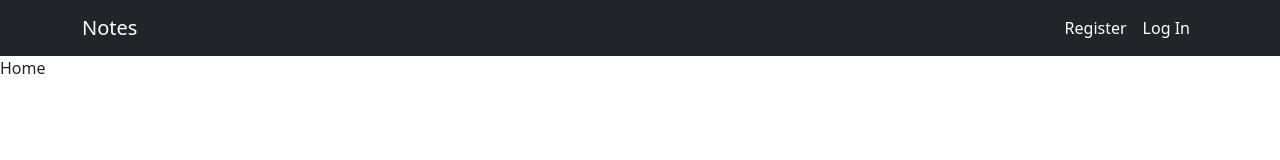
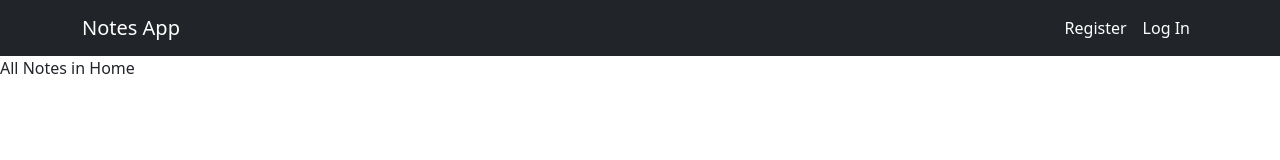
Before and after one commit to mzafar1999/notes-app-front-end-reactJS, a React (Create React App) app in the folder client/noteapp/: page / in a window 1280 px wide. Shown: the top 160 px of the page. Built offline with nearby package versions, Linux system fonts and the light colour scheme; the HTML template or start-up script is replaced by a standard one.

Commit message:
Register,Login and Navbar Created

```diff
--- a/client/noteapp/src/pages/Home.jsx
+++ b/client/noteapp/src/pages/Home.jsx
@@ -2,7 +2,7 @@ import React from 'react'
 
 const Home = () => {
   return (
-    <div>Home</div>
+    <div>All Notes in Home</div>
   )
 }
 
--- a/client/noteapp/src/pages/Login.jsx
+++ b/client/noteapp/src/pages/Login.jsx
@@ -34,7 +34,6 @@ const Login = () => {
             <Input placeholder='Password' type='password' />
             <Button className='btn btn-primary'> Login </Button>
             <p>Don't have account? <LinkItem to={`/register`}>Register</LinkItem> </p>
-
            </Wrapper>
         </Container>
     )
--- a/client/noteapp/src/pages/NavBar.jsx
+++ b/client/noteapp/src/pages/NavBar.jsx
@@ -17,7 +17,7 @@ const NavBar = () => {
   return (
     <Navbar collapseOnSelect expand="lg" bg="dark" variant="dark">
     <Container>
-    <Navbar.Brand> <LinkItem to={`/`}>Notes</LinkItem> </Navbar.Brand>
+    <Navbar.Brand> <LinkItem to={`/`}>Notes App</LinkItem> </Navbar.Brand>
     <Navbar.Toggle aria-controls="responsive-navbar-nav" />
     <Navbar.Collapse id="responsive-navbar-nav">
       <Nav className="me-auto">
```
